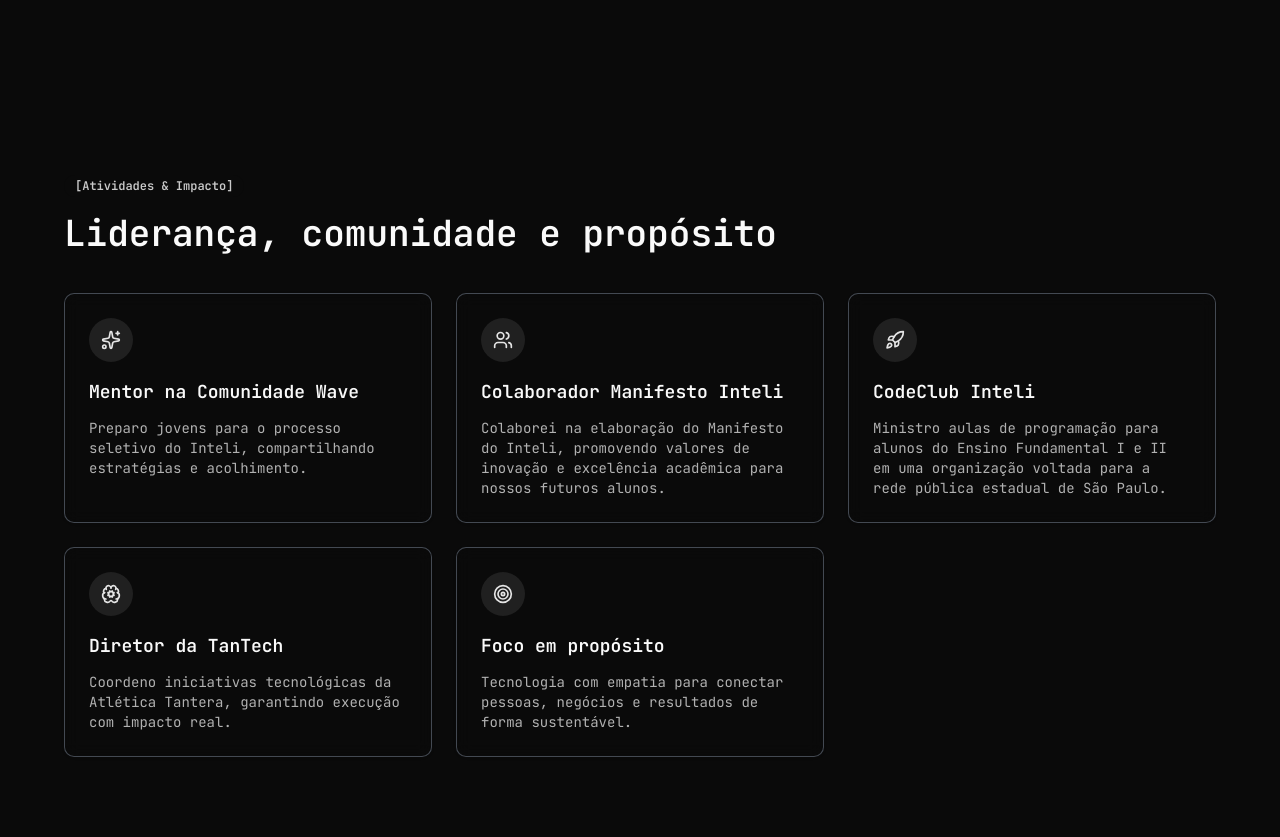
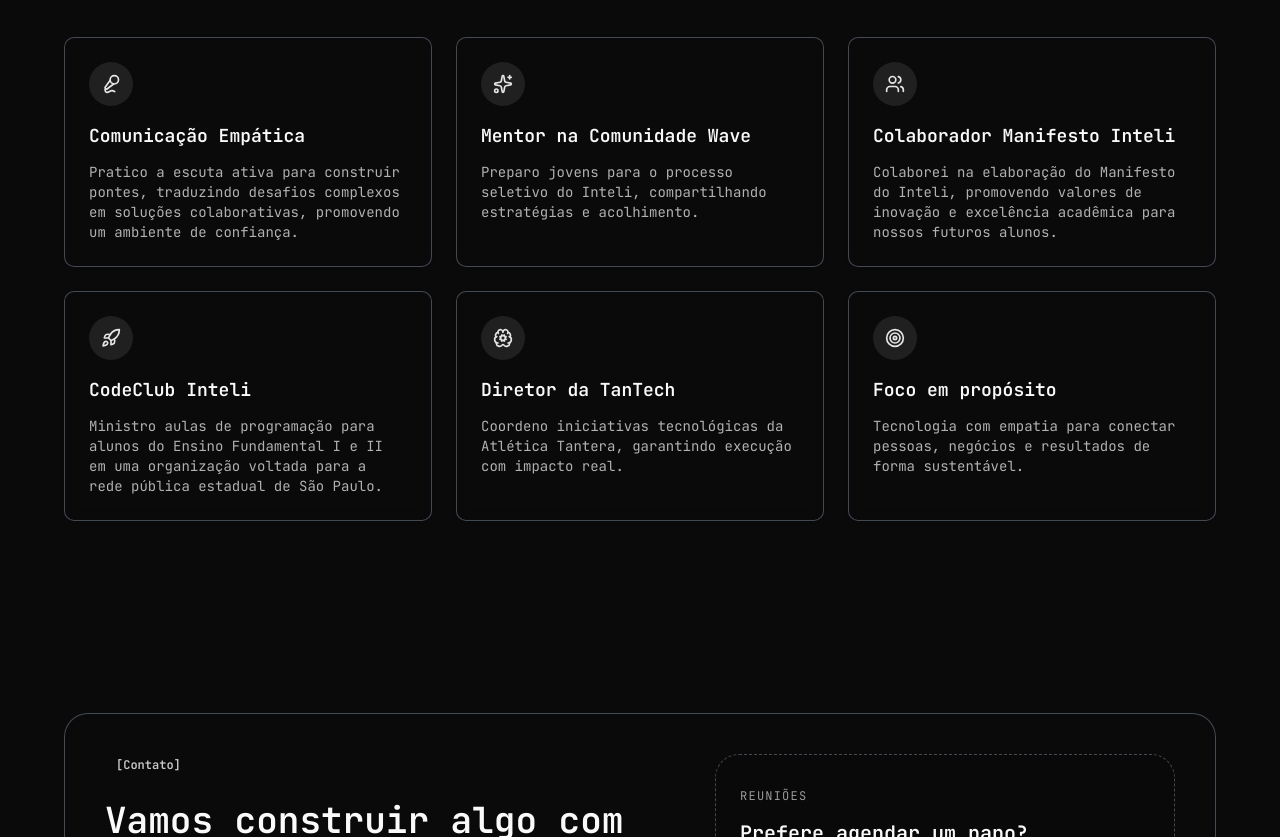
Before and after one commit to souzajv/portfolio-v2, a Next.js app: page / in a window 1280 px wide. Shown: the part 5421-6258 px from the top of the page. Built offline with nearby package versions, Linux system fonts and the light colour scheme.

Commit message:
feat: adicionar mais um card em atividades

```diff
--- a/app/page.tsx
+++ b/app/page.tsx
@@ -27,7 +27,8 @@
   Sparkles,
   Target,
   TrendingUp,
-  Users
+  Users,
+  Mic2
 } from 'lucide-react';
 import PillNav, { type PillNavItem } from '@/components/PillNav';
 import TiltedCard from '@/components/TiltedCard';
@@ -343,6 +344,11 @@
 
 const impactItems: ImpactItem[] = [
   {
+    title: 'Comunicação Empática',
+    description: 'Pratico a escuta ativa para construir pontes, traduzindo desafios complexos em soluções colaborativas, promovendo um ambiente de confiança.',
+    icon: Mic2
+  },
+  {
     title: 'Mentor na Comunidade Wave',
     description: 'Preparo jovens para o processo seletivo do Inteli, compartilhando estratégias e acolhimento.',
     icon: Sparkles
@@ -366,7 +372,7 @@
     title: 'Foco em propósito',
     description: 'Tecnologia com empatia para conectar pessoas, negócios e resultados de forma sustentável.',
     icon: Target
-  }
+  },
 ];
 
 const careerTimeline = experiencesData.map(experience => ({
--- a/components/ui/timeline.tsx
+++ b/components/ui/timeline.tsx
@@ -61,22 +61,22 @@
         </p>
       </div>
 
-      <div ref={ref} className="relative max-w-7xl mx-auto pb-20 mt-[-80px]">
+      <div ref={ref} className="relative max-w-7xl mx-auto pb-14">
         {data.map((item, index) => (
           <div
             key={index}
-            className="flex justify-start pt-10 md:pt-40 md:gap-10"
+            className={cn("flex justify-start md:gap-10", index === 0 ? "pt-10" : "md:pt-28 pt-10")}
           >
             <div className="sticky flex flex-col md:flex-row z-40 items-center top-40 self-start max-w-xs lg:max-w-sm md:w-full">
               <div className="h-10 absolute left-3 md:left-3 w-10 rounded-full bg-background flex items-center justify-center">
                 <div className="h-4 w-4 rounded-full border border-(--stroke-color) bg-border p-2" />
               </div>
-              <h3 className="hidden md:block text-xl md:pl-20 md:text-5xl font-bold text-muted-foreground ">
+              <h3 className="hidden md:block text-xl md:pl-20 md:text-5xl font-bold text-muted-foreground">
                 {item.title}
               </h3>
             </div>
 
-            <div className="relative pl-20 pr-4 md:pl-4 w-full">
+            <div className="relative pl-20 pr-4 md:pl-4 w-full ">
               <h3 className="md:hidden block text-2xl mb-4 text-left font-bold text-muted-foreground">
                 {item.subtitle}
               </h3>
```
